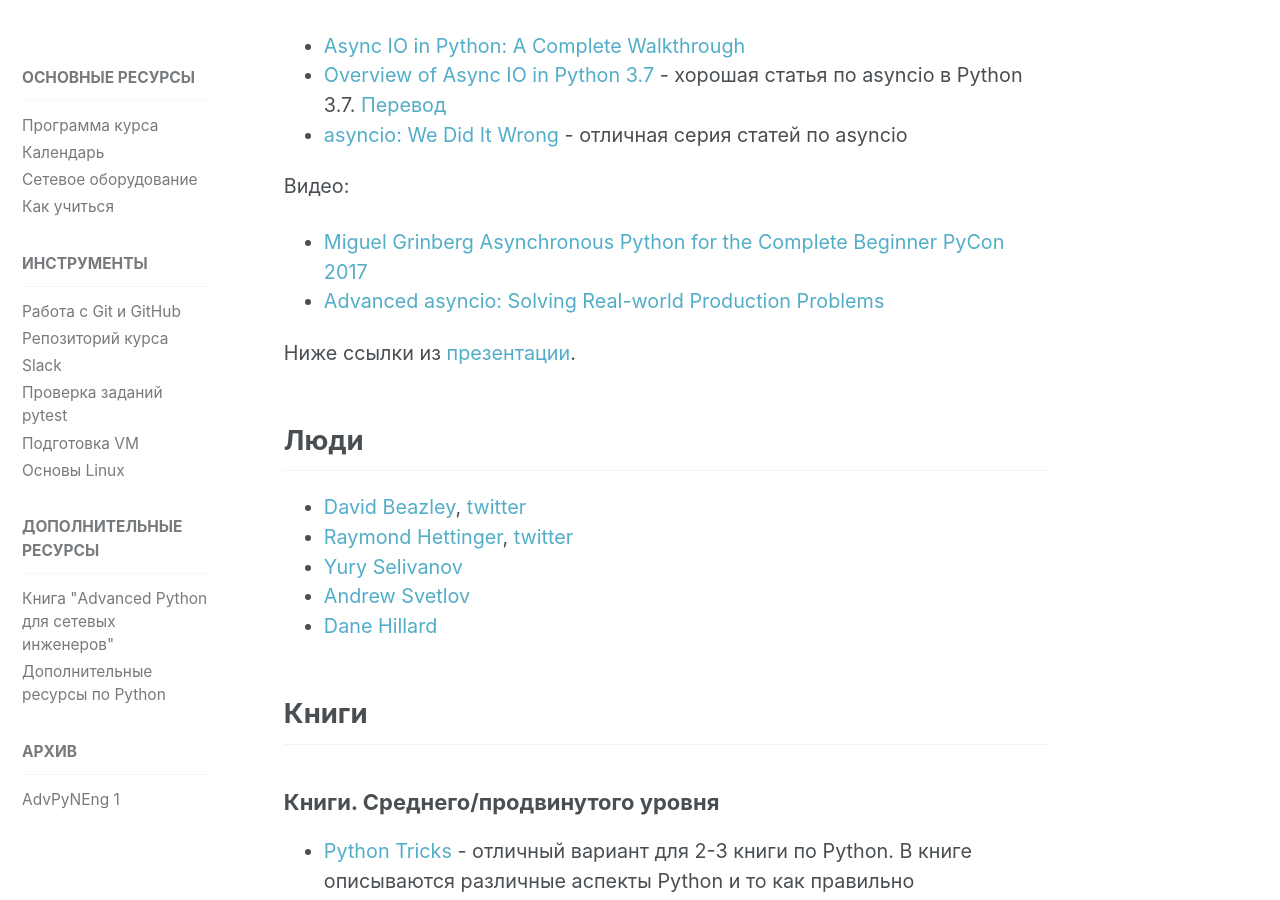
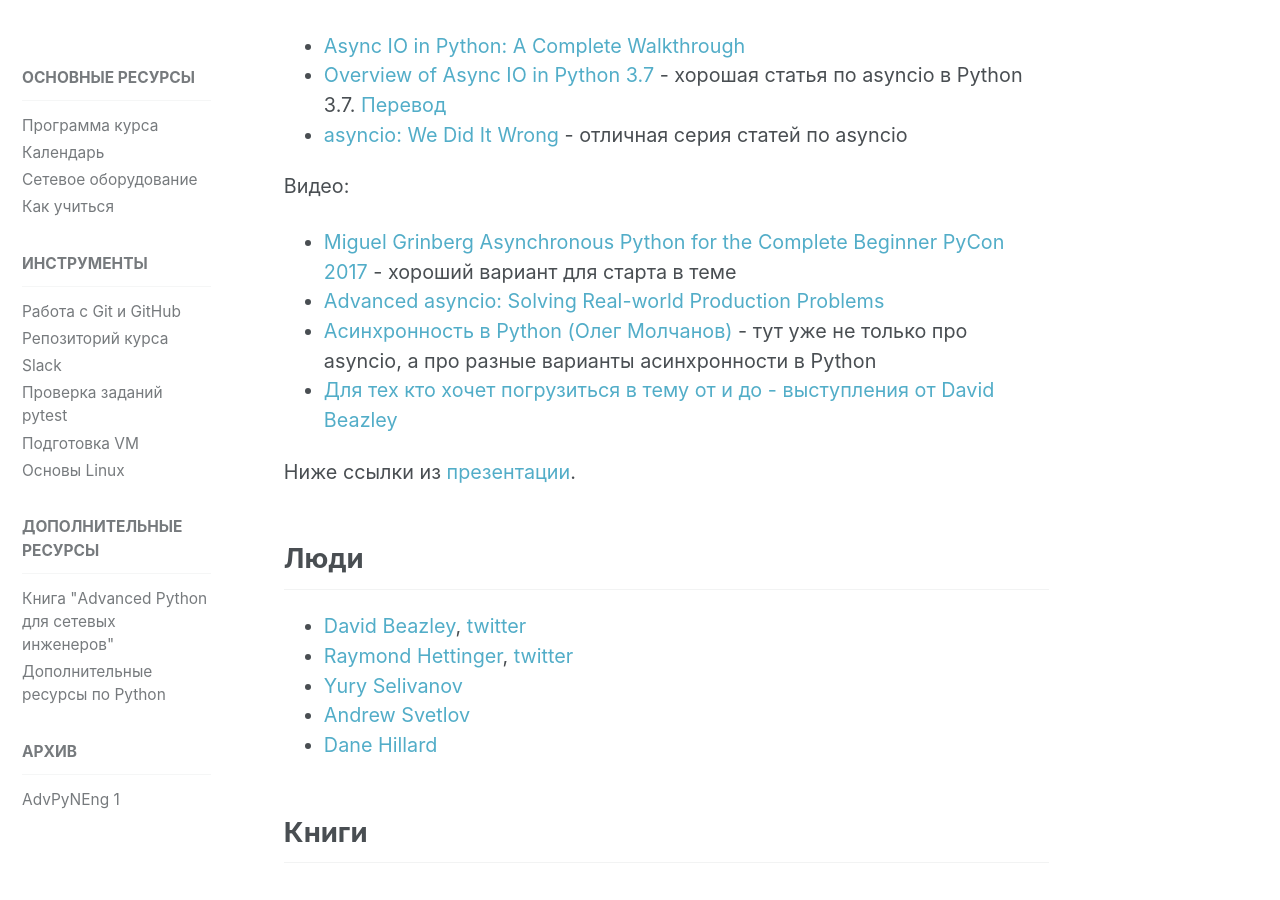
Before and after one commit to advpyneng/advpyneng.github.io, a Jekyll site: the page built from _posts/advpyneng2/2020-12-05-lecture-23.md, in a window 1280 px wide and 900 px high, scrolled down 748 px. Built offline with Jekyll 4.4.1, drawn with Linux system fonts in a browser that asks for light colours; comment, search, counter and statistics services are not loaded.

Commit message:
asyncio links

```diff
--- a/_posts/advpyneng2/2020-12-05-lecture-23.md
+++ b/_posts/advpyneng2/2020-12-05-lecture-23.md
@@ -28,9 +28,10 @@ toc: true
 
 Видео:
 
-* [Miguel Grinberg Asynchronous Python for the Complete Beginner PyCon 2017](https://youtu.be/iG6fr81xHKA)
+* [Miguel Grinberg Asynchronous Python for the Complete Beginner PyCon 2017](https://youtu.be/iG6fr81xHKA) - хороший вариант для старта в теме
 * [Advanced asyncio: Solving Real-world Production Problems](https://www.roguelynn.com/talks/advanced-asyncio/)
-
+* [Асинхронность в Python (Олег Молчанов)](https://www.youtube.com/playlist?list=PLlWXhlUMyooawilqK4lPXRvxtbYiw34S8) - тут уже не только про asyncio, а про разные варианты асинхронности в Python
+* [Для тех кто хочет погрузиться в тему от и до - выступления от David Beazley](https://www.google.ru/search?newwindow=1&tbm=vid&sxsrf=ALeKk025RlsX9i96UvjyVbqL8KsYsVCTWw:1615708290896&q=David+Beazley+asyncio&sa=X&ved=2ahUKEwj85PS1pq_vAhUAAhAIHb6IANoQ8ccDKAV6BAgFEDg&biw=939&bih=999)
 
 Ниже ссылки из [презентации](https://gitpitch.com/natenka/pyneng-slides/advcourse_final).
 
```
